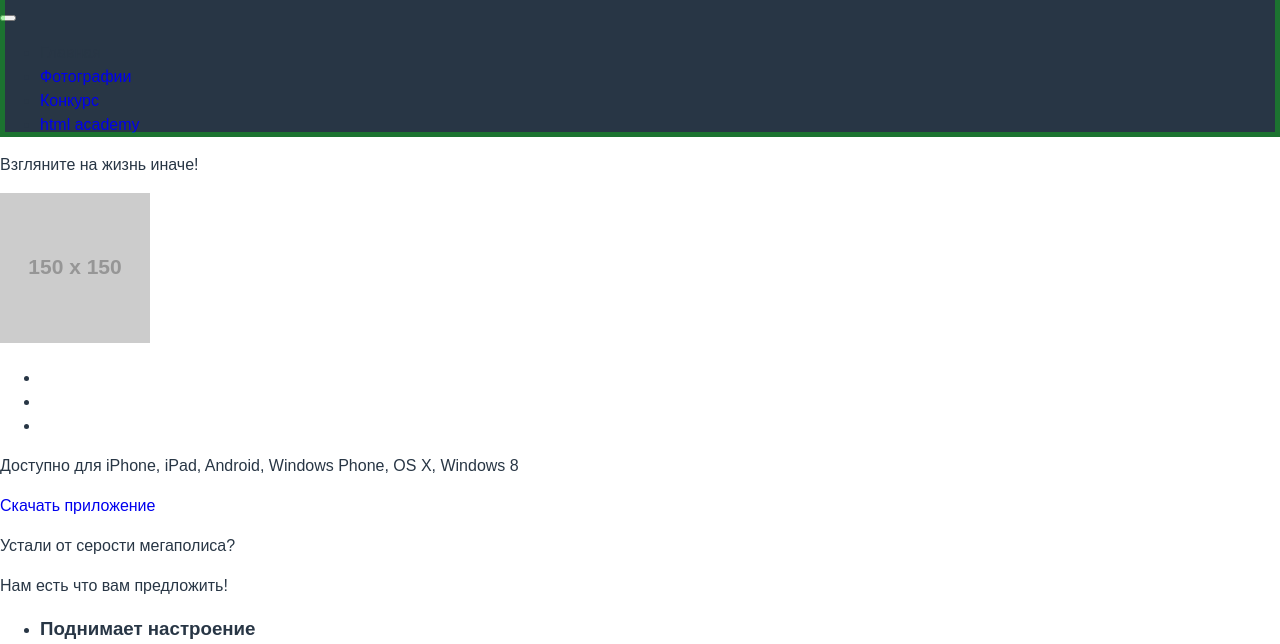
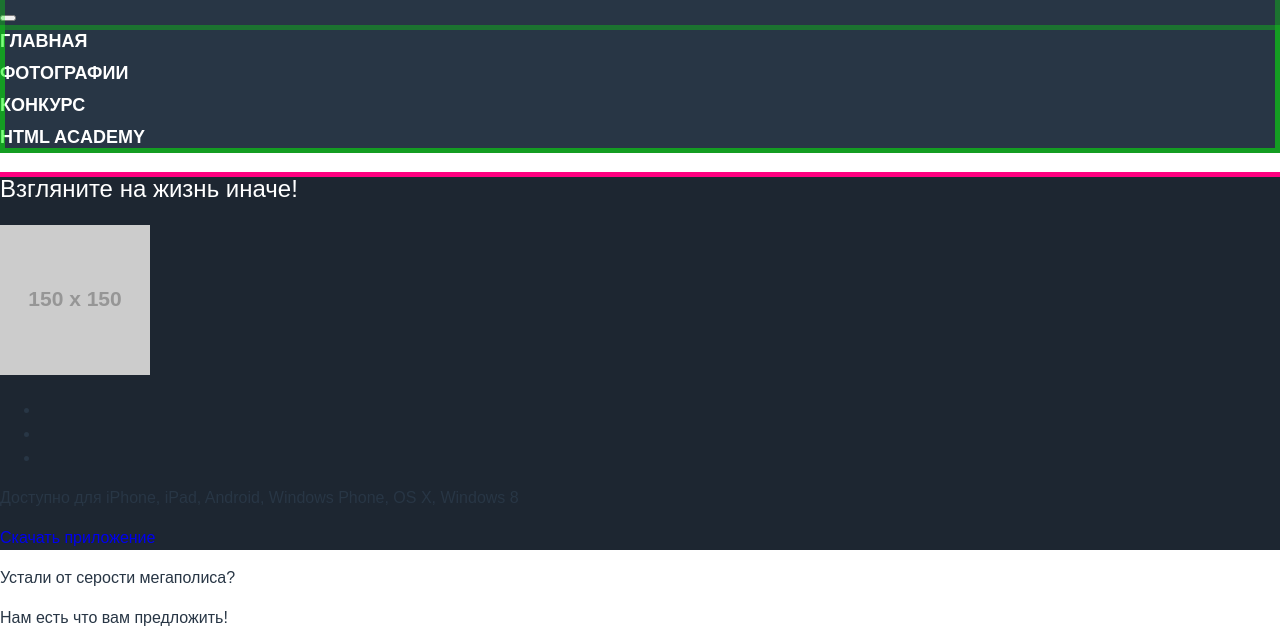
Before and after one commit to ministrov/1370879-pink-20, a website: page source/index.html in a window 1280 px wide. Shown: the part 156-800 px from the top of the page. Drawn offline with nearby package versions, Linux system fonts and the light colour scheme; files that its build step writes are made by us from their sources; placeholder pictures from the web are drawn by us.

Commit message:
added variables to variables less

```diff
--- a/source/less/style.less
+++ b/source/less/style.less
@@ -3,3 +3,6 @@
 @import "variables.less";
 @import "global.less";
 @import "blocks/page-header.less";
+@import "blocks/main-nav.less";
+@import "blocks/page-main.less";
+@import "blocks/intro.less";
--- a/source/less/variables.less
+++ b/source/less/variables.less
@@ -1,7 +1,11 @@
 /* Variables */
 @color-black: #283645;
+@bg-intro: #1D2631;
 @color-white: #FFFFFF;
 @hover-color: #D22856;
 @input-grey: #E5E5E5;
 @page-main-button-green: #2AAB6D;
 @page-main-button-green-hover: #1C9B5E;
+@outline: 5px solid rgba(0, 255, 0, 0.3);
+@outline-char: 5px solid rgb(127, 255, 0);
+@outline-pink: 5px solid rgb(255, 0, 128);
```
